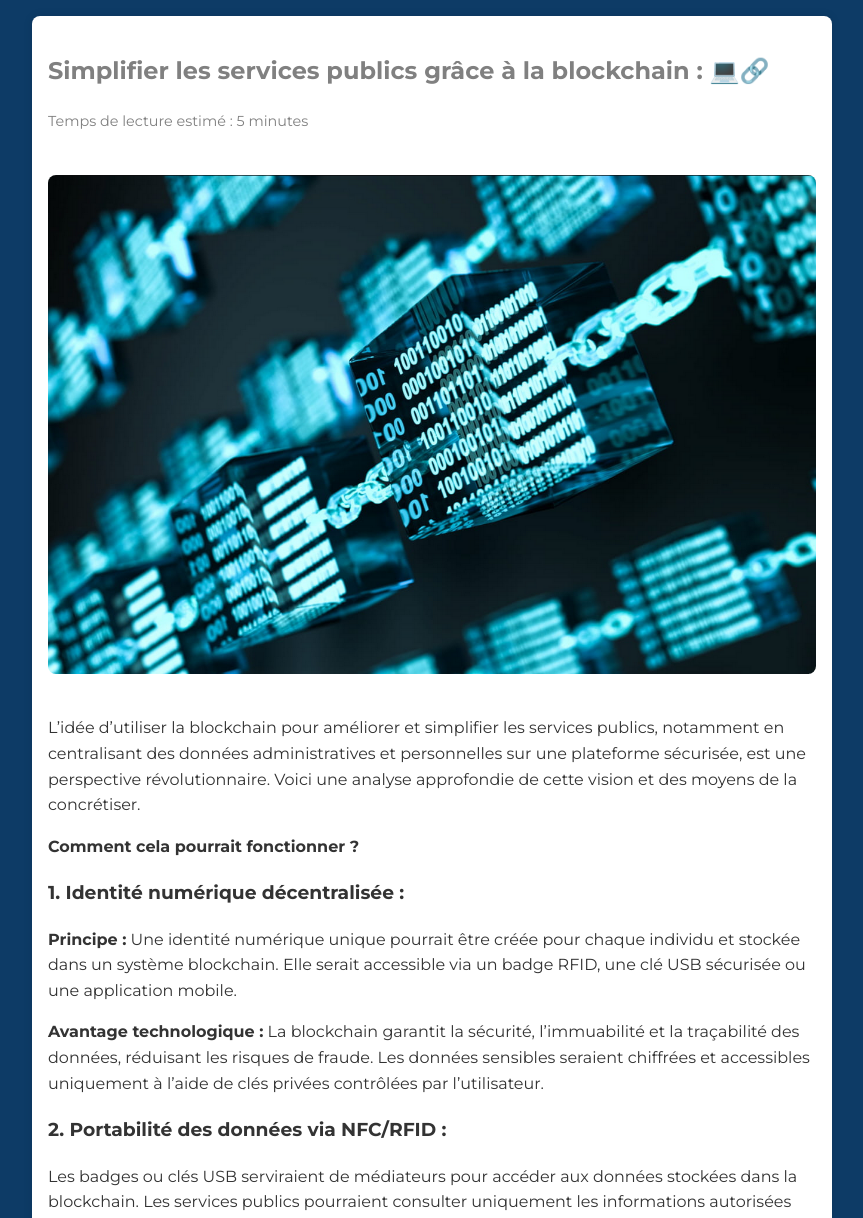
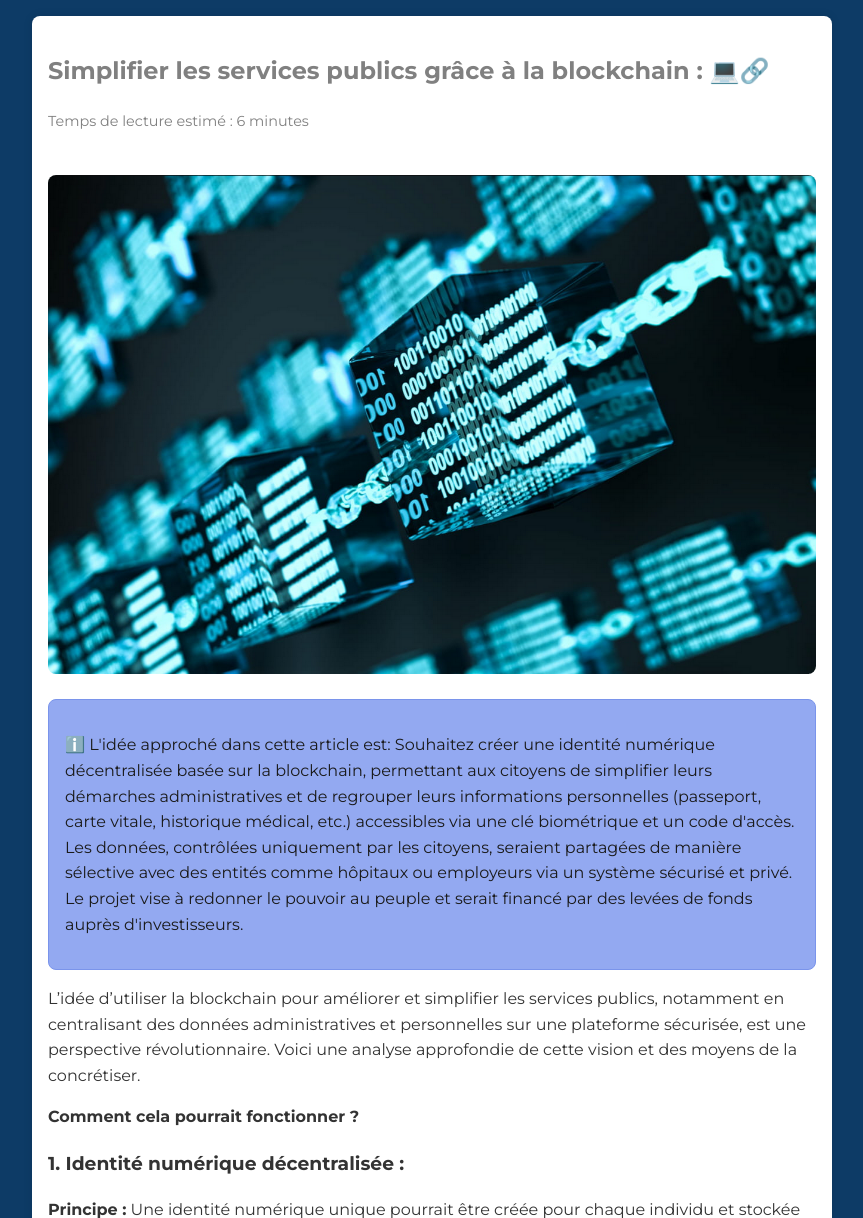
Before and after one commit to berru-g/berru-g, a PHP site: page /blog/Identite-numerique-et-blockchain.html in a window 1280 px wide. Shown: the part 168-1386 px from the top of the page, without its empty margins (208-1071 px from the left). Run offline with PHP 8.4, Linux system fonts and the light colour scheme; some libraries are stand-ins or nearby versions; some web fonts are replaced.

Commit message:
idnum-info

```diff
--- a/blog/Identite-numerique-et-blockchain.html
+++ b/blog/Identite-numerique-et-blockchain.html
@@ -63,6 +63,16 @@
             <br>
             <img src="./img/blockchain.png" alt="blockchain">
             <br>
+
+            <div id="punch">
+                <p>ℹ️ L'idée approché dans cette article est: Souhaitez créer une identité numérique décentralisée basée sur la blockchain, permettant
+                    aux citoyens de simplifier leurs démarches administratives et de regrouper leurs informations
+                    personnelles (passeport, carte vitale, historique médical, etc.) accessibles via une clé biométrique
+                    et un code d'accès. Les données, contrôlées uniquement par les citoyens, seraient partagées de
+                    manière sélective avec des entités comme hôpitaux ou employeurs via un système sécurisé et privé. Le
+                    projet vise à redonner le pouvoir au peuple et serait financé par des levées de fonds auprès
+                    d'investisseurs.</p>
+            </div>
 
             <p>L’idée d’utiliser la blockchain pour améliorer et simplifier les services publics, notamment en
                 centralisant des données administratives et personnelles sur une plateforme sécurisée, est une
--- a/blog/style.css
+++ b/blog/style.css
@@ -106,9 +106,13 @@ img {
 }
 
 #punch {
-    text-align: center;
-    color: var(--color-grey);
+    text-align:left;
+    color: #1a1a1a;
     font-size: 0.3;
+    background: #93a9f1;
+    border: 1px solid #7a94eb;
+    border-radius: 8px;
+    padding: 1rem;
 }
 
 #read-time {
```
